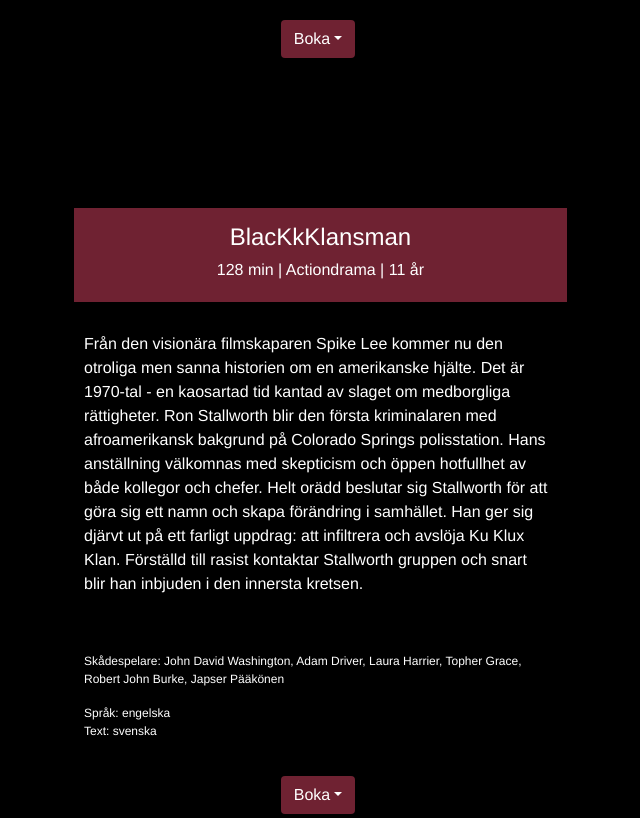
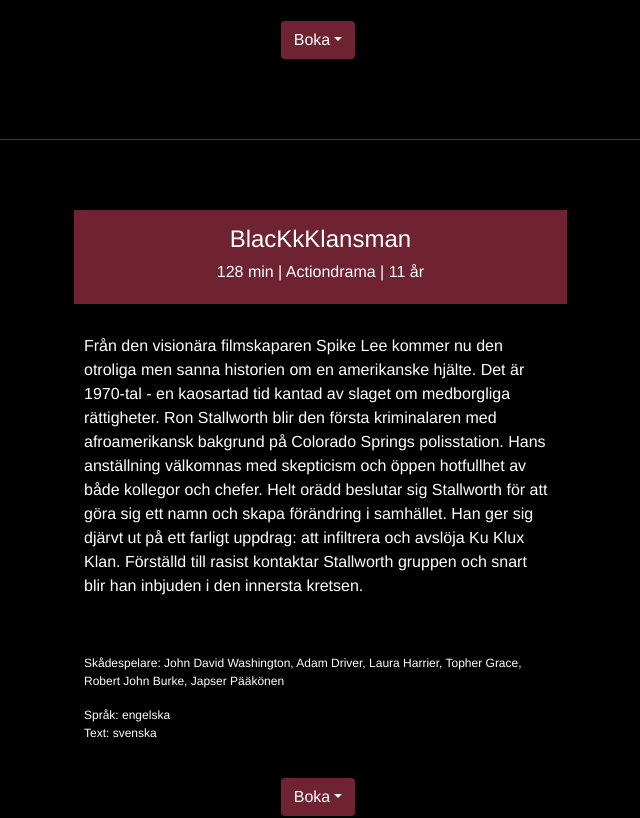
Before and after one commit to cchaglund/movie-team, a Vue app: page /#/movies in a window 1280 px wide. Shown: the part 1320-2138 px from the top of the page, without its empty margins (618-1258 px from the left). Built offline with nearby package versions, Linux system fonts and the light colour scheme.

Commit message:
Skapat border och lite css

```diff
--- a/src/components/MoviesInfo.vue
+++ b/src/components/MoviesInfo.vue
@@ -113,6 +113,9 @@ export default {
 </script>
 
 <style>
+  div.block{
+    border-bottom:1px solid #6F2232;
+  }
   .block{
     width:100%;
     margin-right:5px;
@@ -130,7 +133,7 @@ export default {
     background-color: #6F2232;
     padding: 15px;
   }
-  .description, .movieInfo{
+  .movieInfo{
     font-size: 12px;
   }
   .mobileinfo{
@@ -140,7 +143,7 @@ export default {
     margin-left:10px;
     width:97%;
   }
-  .Allinfotext, .movieInfo{
+  .Allinfotext, .movieInfo, .description{
     text-align: left;
     padding:20px;
     margin-top: 10px;
@@ -196,7 +199,7 @@ export default {
     color:#6F2232;
     text-shadow: 0 0 10px #ffffff;
   }
-  /*---------Inte användt---------*/
+  /*---------Inte använt---------*/
   .fa-star{
     color: gold;
     font-size: 25px;
```
